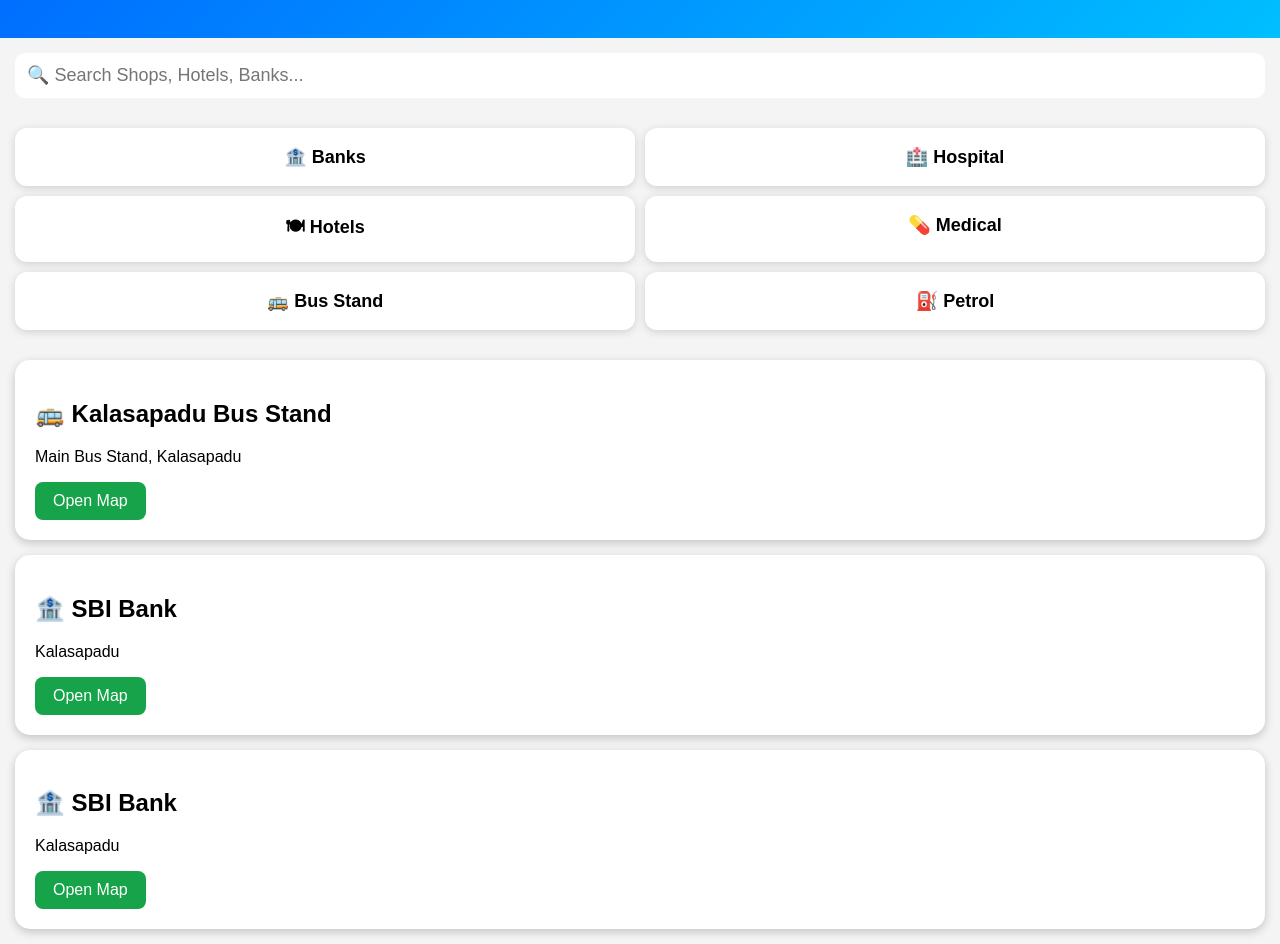
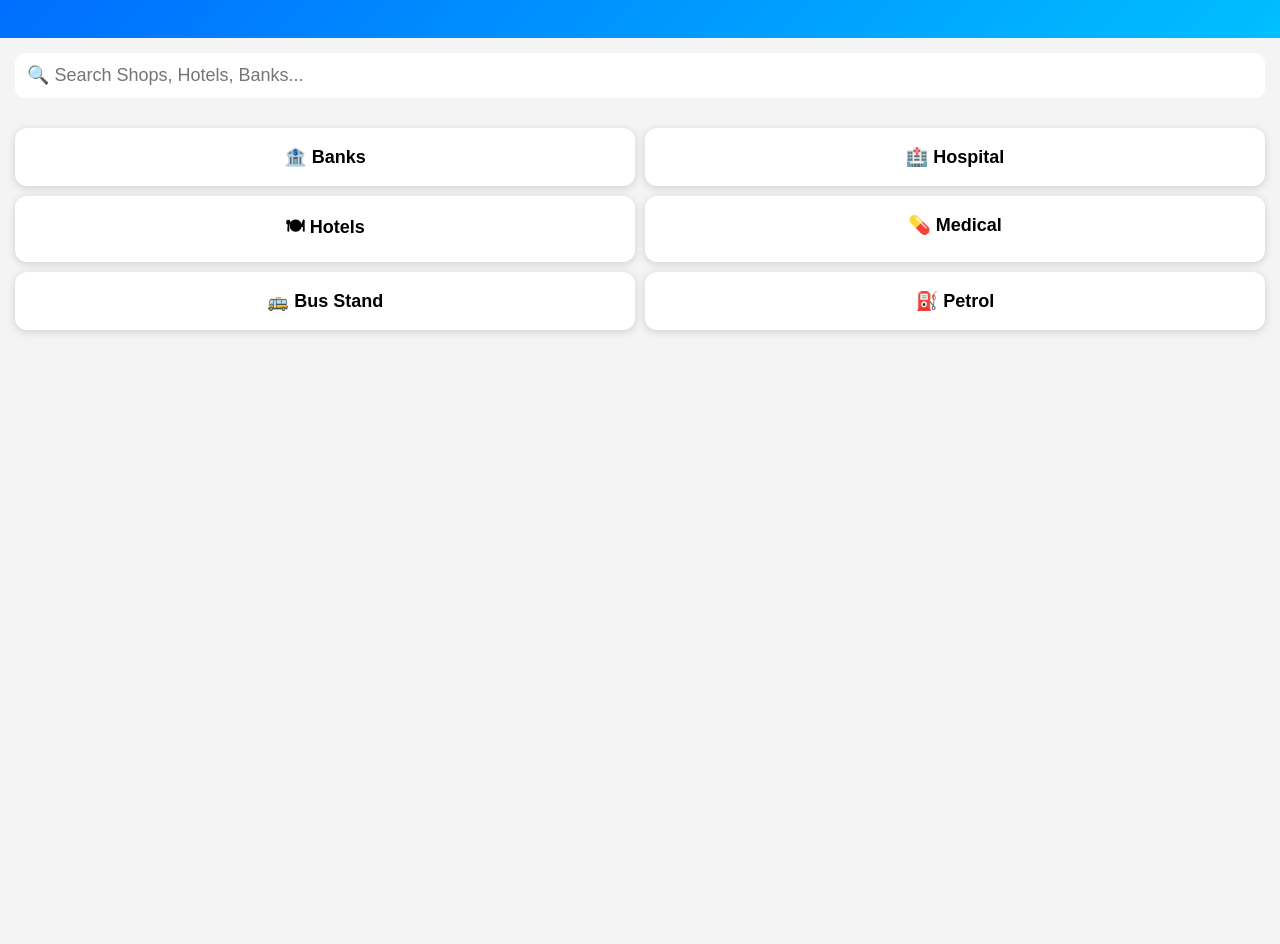
Before and after one commit to mykalasapadu/mykalasapadu.github.io, a plain HTML site: page index.html in a window 1280 px wide. Shown: the part 127-1071 px from the top of the page. After the commit the page ends 800 px from the top, so only its background shows below. Drawn offline with Linux system fonts and the light colour scheme.

Commit message:
Update index.html

```diff
--- a/index.html
+++ b/index.html
@@ -89,34 +89,5 @@ font-size:16px;
 <div class="cat">⛽ Petrol</div>
 </div>
 
-<div class="card">
-<h2>🚌 Kalasapadu Bus Stand</h2>
-<p>Main Bus Stand, Kalasapadu</p>
-<a href="https://maps.app.goo.gl/hjJU3TpMHtiDba5i6?g_st=ac" target="_blank">
-<button>Open Map</button>
-</a>
-</div>
-
-<div class="card">
-<h2>🏦 SBI Bank</h2>
-<p>Kalasapadu</p>
-<a href="https://www.google.com/maps/search/?api=1&query=SBI+Bank+Kalasapadu" target="_blank">
-<button>Open Map</button>
-</a>
-</div>
-
 </body>
-</div>
-
-<!-- KOTHA LOCATION CARD IKKADA PASTE CHEYYI -->
-
-<div class="card bank">
-  <h2>🏦 SBI Bank</h2>
-  <p>Kalasapadu</p>
-  <a href="YOUR_GOOGLE_MAP_LINK" target="_blank">
-    <button class="bank-btn">Open Map</button>
-  </a>
-</div>
-
-</body>
-</html></html>
+</html>
```
